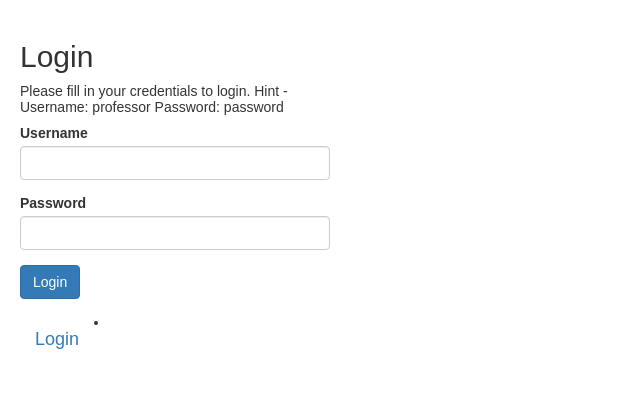
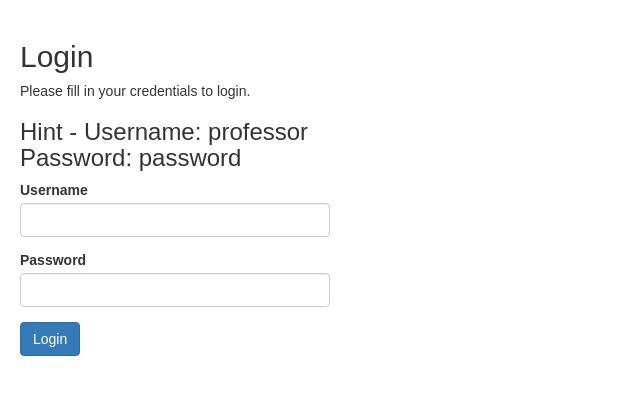
Before and after one commit to cloud9anti/340-Project, a PHP site: page /login.php in a window 1280 px wide. Shown: the top 395 px of the page, without its empty margins (0-640 px from the left). Run offline with PHP 8.4, Linux system fonts and the light colour scheme; data that the repository does not hold is empty.

Commit message:
Add files via upload

```diff
--- a/login.php
+++ b/login.php
@@ -70,7 +70,8 @@ if($_SERVER["REQUEST_METHOD"] == "POST"){
 <body>
     <div class="wrapper">
         <h2>Login</h2>
-        <p>Please fill in your credentials to login. Hint - Username: professor Password: password</p>
+        <p>Please fill in your credentials to login. </p>
+		<h3> Hint - Username: professor Password: password</h3>
         <form action="<?php echo htmlspecialchars($_SERVER["PHP_SELF"]); ?>" method="post">
             <div class="form-group <?php echo (!empty($username_err)) ? 'has-error' : ''; ?>">
                 <label>Username</label>
@@ -85,9 +86,7 @@ if($_SERVER["REQUEST_METHOD"] == "POST"){
             <div class="form-group">
                 <input type="submit" class="btn btn-primary" value="Login">
             </div>
-		  <li class="nav-item active">
-			<a class="navbar-brand" href="home.php">Login <span class="sr-only">(current)</span></a>
-		  </li>
+
         </form>
     </div>
 </body>
```
